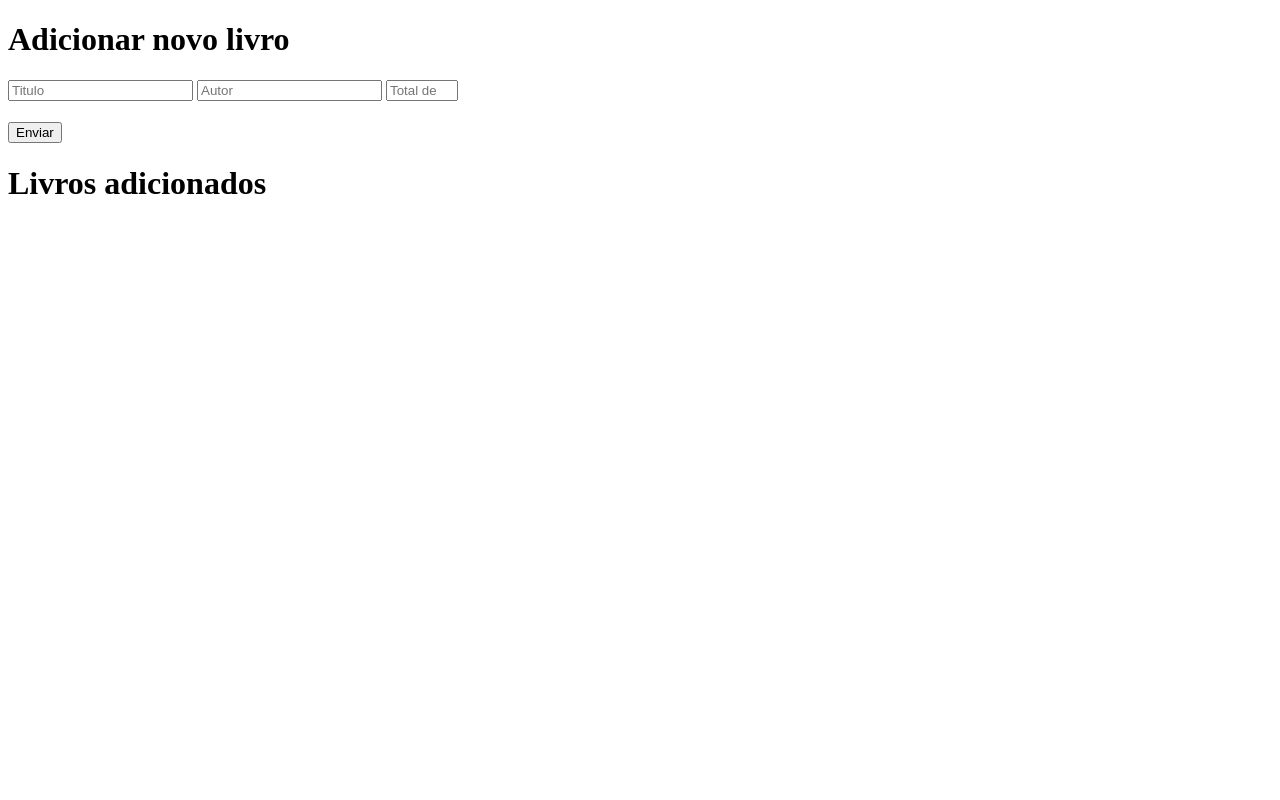
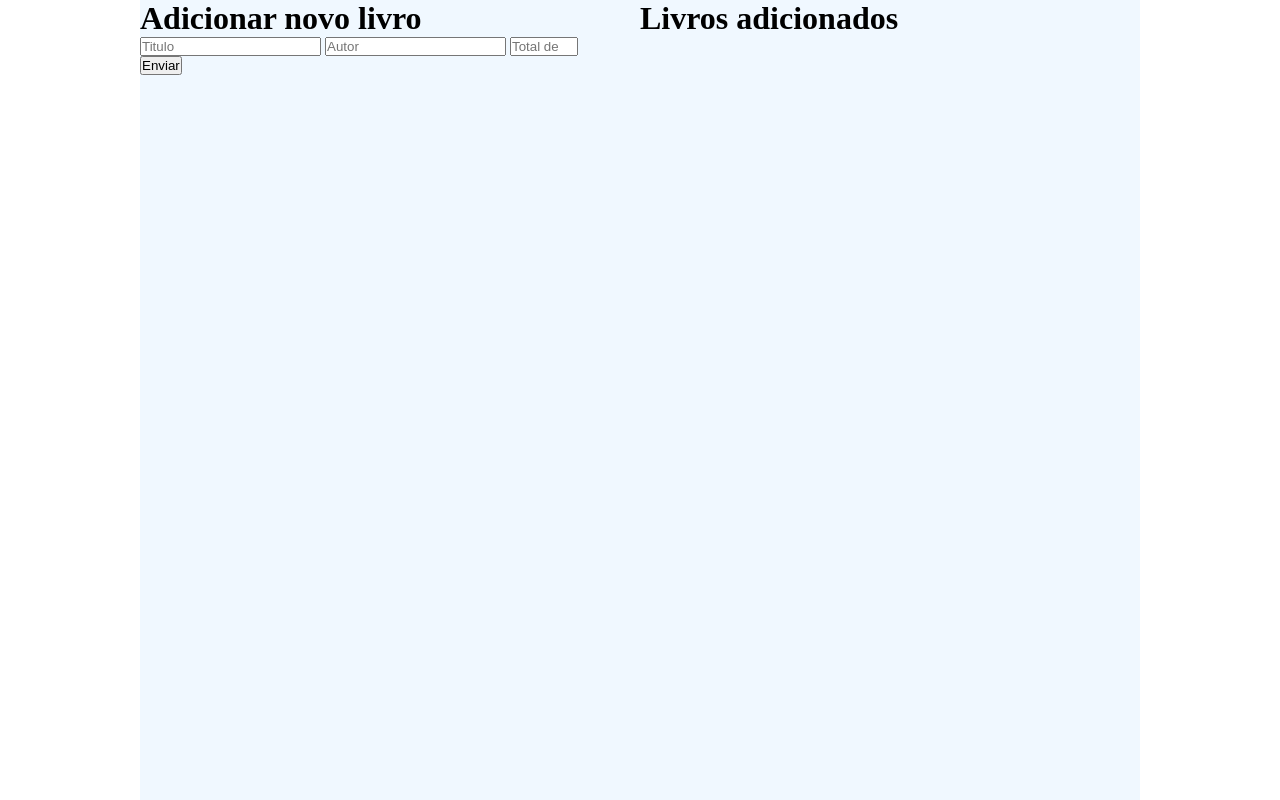
Before and after one commit to ArielBauer/Biblioteca_pessoal, a website: page public/index.html in a window 1280 px wide. Drawn offline with Linux system fonts and the light colour scheme; no server answers.

Commit message:
atualização simples do css e index.

```diff
--- a/public/index.html
+++ b/public/index.html
@@ -7,7 +7,8 @@
     <title>Document</title>
 </head>
 <body>
-    <div id="left">
+<div id="main">
+        <div class="lados">
         <h1>Adicionar novo livro</h1>
         <input type="text" id="titulo" placeholder="Titulo" maxlength="50">
         <input type="text" id="autor" placeholder="Autor" maxlength="50">
@@ -15,10 +16,11 @@
         <h4 id="alerta"></h4>
         <button onclick="">Enviar</button>
     </div>
-    <div id="right">
+    <div class="lados">
         <h1>Livros adicionados</h1>
         <ol id="lista"></ol>
     </div>
+</div>
 </body>
 <script src="script.js"></script>
 </html>
--- a/public/style.css
+++ b/public/style.css
@@ -0,0 +1,26 @@
+*{
+    margin: 0;
+    padding: 0;
+    box-sizing: border-box;
+}
+
+body{
+    /* background-color: #f0f0f0; */
+    display: flex;
+    justify-content: center;
+    align-items: center;
+}
+
+#main{
+    background-color: aliceblue;
+    display: flex;
+    height: 800px;
+    width: 1000px;
+    align-items: center;
+    justify-content: center;
+}
+
+.lados{
+    height: 100%;
+    width: 50%;
+}
```
